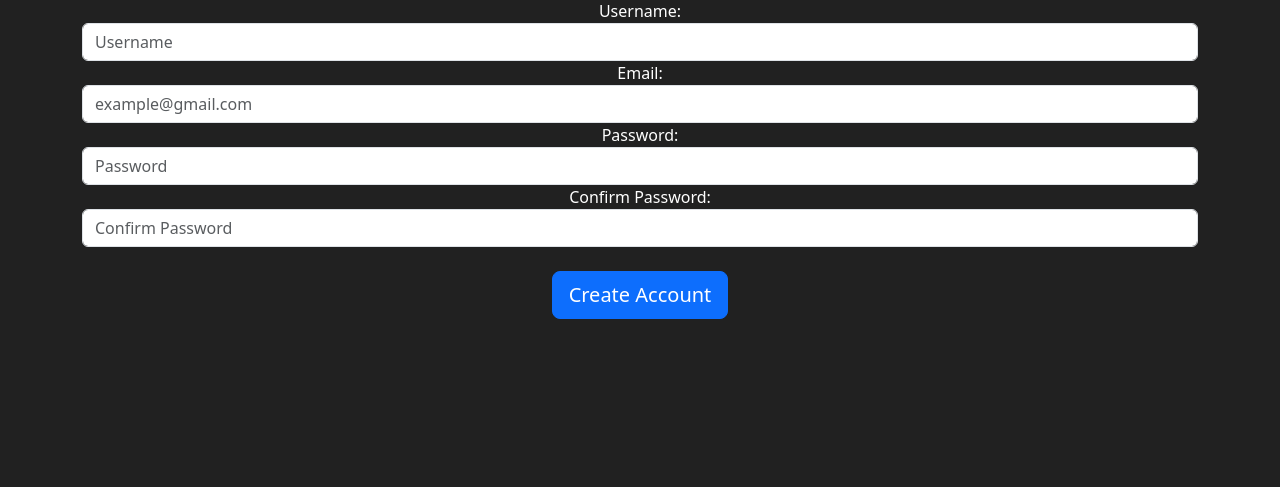
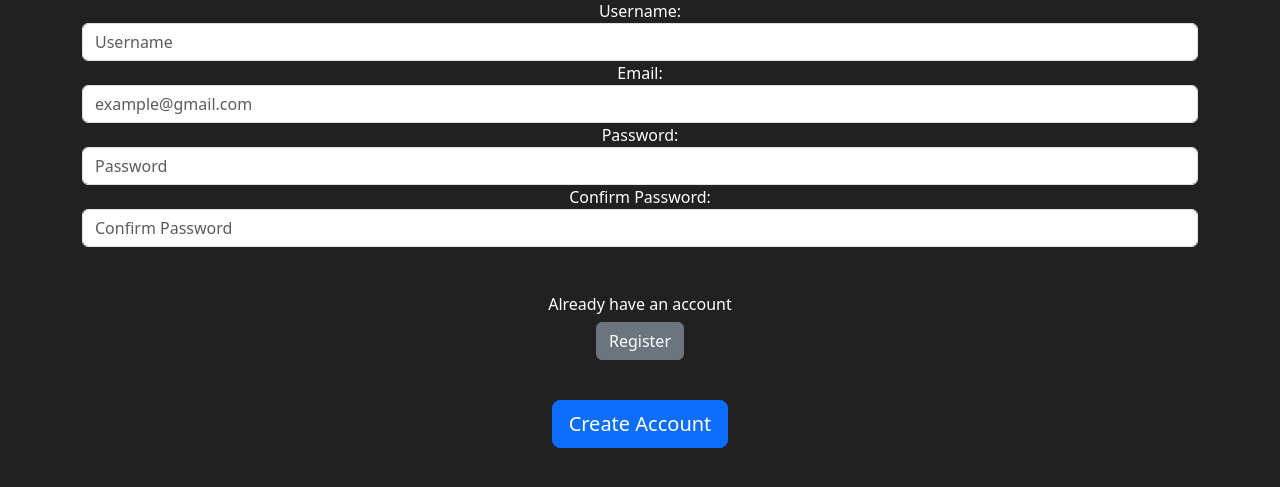
Before and after one commit to Katscan-static/webstack_project_ecommerce, a Flask app: page /register in a window 1280 px wide. Shown: the part 155-642 px from the top of the page. Run offline with Flask 3, Linux system fonts and the light colour scheme.

Commit message:
added a redirect button on register page just incase user has account, fixed spelling errors on login page

```diff
--- a/market/templates/login.html
+++ b/market/templates/login.html
@@ -17,7 +17,7 @@
 
 			<br>
 			<div class="checkbox mb-3">
-				<h6>Do noot have an account</h6>
+				<h6>Do not have an account</h6>
 				<a class="btn btn-sn btn-secondary" href="{{ url_for('registration_page') }}">Register</a>
 			</div>
 			<br>
--- a/market/templates/register.html
+++ b/market/templates/register.html
@@ -21,6 +21,13 @@
 			{{ form.password2.label()}}
 			{{ form.password2(class="form-control", placeholder="Confirm Password")}}
 			<br>
+			 <br>
+                        <div class="checkbox mb-3">
+                                <h6>Already have an account</h6>
+                                <a class="btn btn-sn btn-secondary" href="{{ url_for('login_page') }}">Register</a>
+                        </div>
+                        <br>
+
 			{{ form.submit(class="btn btn-lg btn-block btn-primary")}}
 		</form>
 	</div>
```
